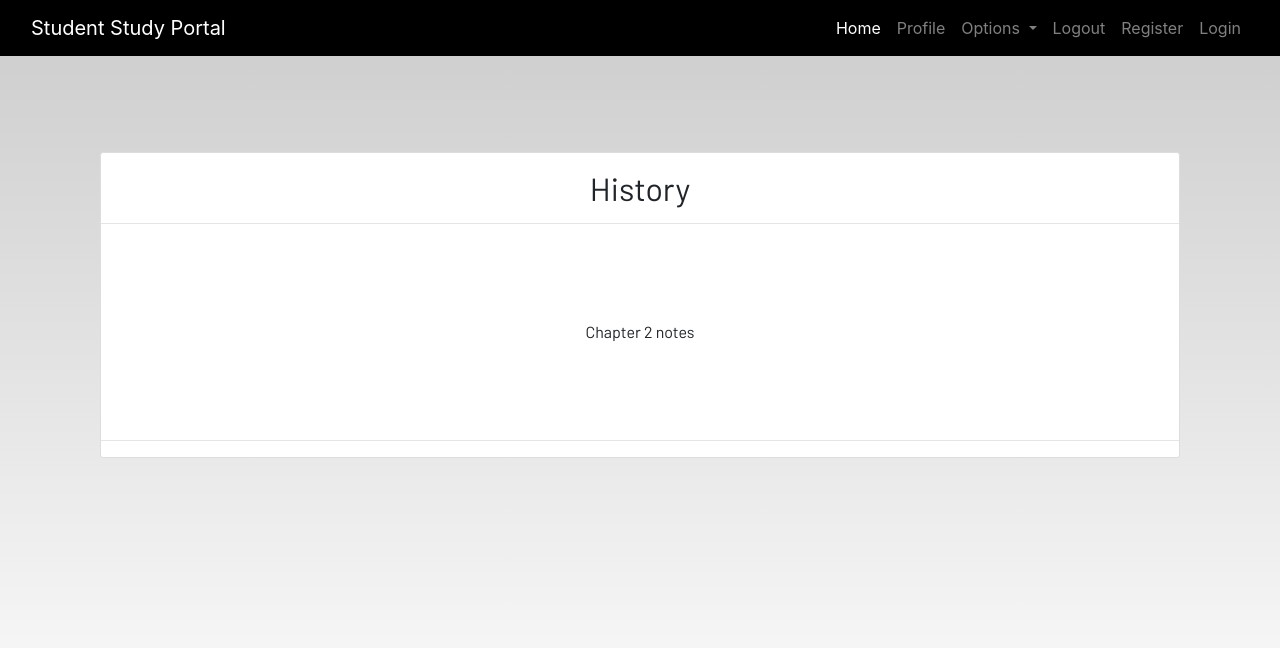
After one commit to merinjo90/django-Student-Study-Portal, a Django app: page /notes_detail/1 in a window 1280 px wide. The commit adds this page. Shown: the top 648 px of the page. Run offline with Django 3.2, Linux system fonts and the light colour scheme; data comes from the database, SQL or seed files in the repository; some libraries are stand-ins or nearby versions; some web fonts are replaced.

Commit message:
notes detailed section

```diff
--- a/studentPortal/studentStudyPortal/dashboard/templates/dashboard/notes.html
+++ b/studentPortal/studentStudyPortal/dashboard/templates/dashboard/notes.html
@@ -7,7 +7,7 @@
     <div class="row">
         {% for note in notes %}
         <div class="col-md-3">
-            <a href="#">
+            <a href="{% url 'notes-detail' note.id %}">
                 <div class="card">
                     <div class="card-header">{{note.title}}</div>
                     <div class="card-body">{{note.description|slice:"0:100"}}</div>
--- /dev/null
+++ b/studentPortal/studentStudyPortal/dashboard/templates/dashboard/notes_detail.html
@@ -0,0 +1,26 @@
+{% extends 'dashboard/base.html' %}
+{% load static %}
+{% block content %}
+
+<section class='text-center container'>
+
+    <div class="container">
+
+        <div class="content-section p-0 mt-5">
+
+            <div class="m-3">
+                <h2>{{notes.title}}</h2>
+            </div>
+
+            <hr class="p-0 m-0">
+            <p class="description m-5 p-5">
+                {{notes.description}}
+            </p>
+            <hr>
+        </div>
+
+    </div>
+
+</section>
+
+{% endblock content %}
--- a/studentPortal/studentStudyPortal/dashboard/urls.py
+++ b/studentPortal/studentStudyPortal/dashboard/urls.py
@@ -4,6 +4,7 @@ from .import views
 urlpatterns =[
     path('',views.home,name="home"),
     path('notes',views.notes,name="notes"),
-    path('delete_note/<int:pk>', views.delete_note, name="delete-note")
+    path('delete_note/<int:pk>', views.delete_note, name="delete-note"),
+    path('notes_detail/<int:pk>', views.NotesDetailView.as_view(), name="notes-detail")
 
 ]
--- a/studentPortal/studentStudyPortal/dashboard/views.py
+++ b/studentPortal/studentStudyPortal/dashboard/views.py
@@ -1,7 +1,7 @@
 from django.shortcuts import render,redirect
 from . forms import *
 from django.contrib import messages
-
+from django.views import generic
 
 # Create your views here.
 
@@ -28,3 +28,8 @@ def notes(request):
 def delete_note(request,pk=None):
     Notes.objects.get(id=pk).delete()
     return redirect("notes")
+
+#Detailed notes for student
+
+class NotesDetailView(generic.DetailView):
+    model=Notes
```
